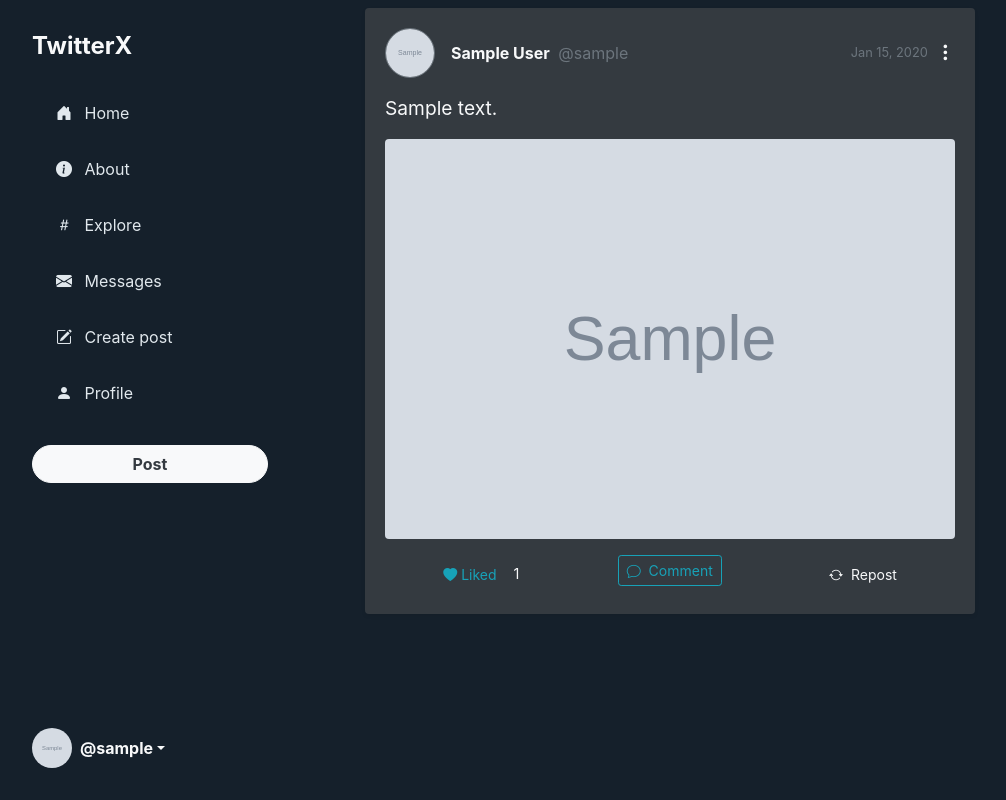
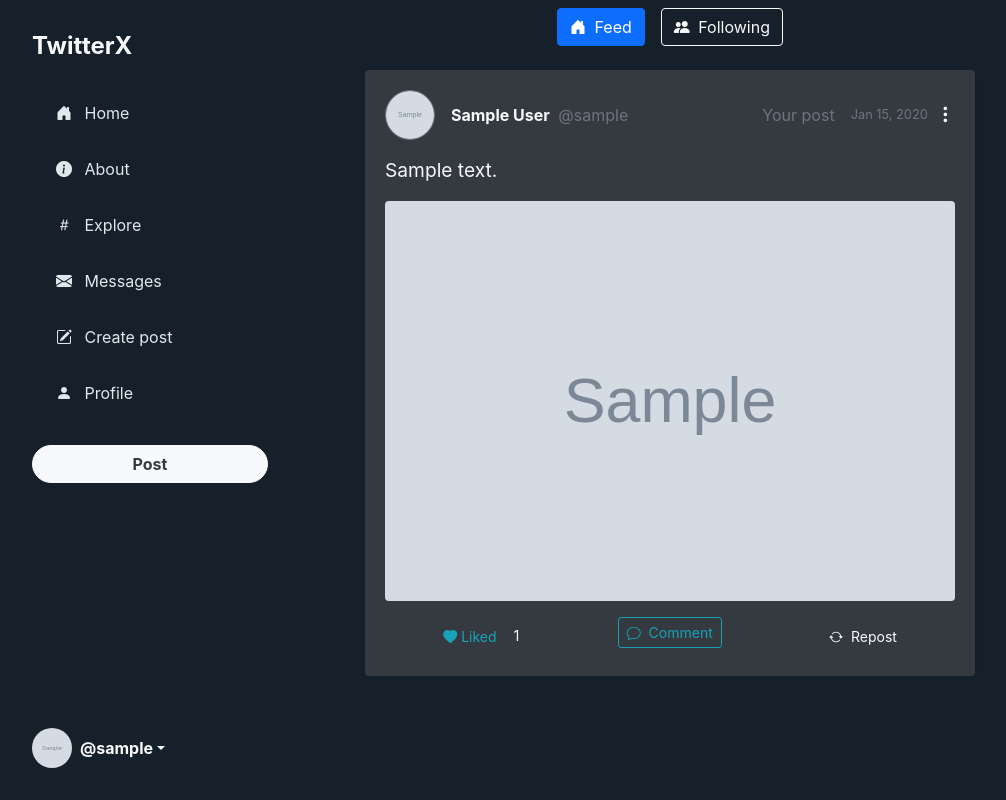
Before and after one commit to Ajaygohil25/twitterX, a Django app: page / in a window 1280 px wide. Shown: the whole page, without its empty margins (0-1006 px from the left). Run offline with Django 5.2, Linux system fonts and the light colour scheme; a user stored in the database is signed in; tables that the repository leaves empty hold one stand-in row (values such as "Sample post"); grey boxes marked "Sample" are stand-in pictures; some libraries are stand-ins or nearby versions.

Commit message:
feat: implemented the functionality of follow and unfollow user as well as implemented the feature of show feed of following users.

```diff
--- a/blog/models.py
+++ b/blog/models.py
@@ -42,6 +42,9 @@ class Post(TimeStampedModel):
     def get_all_comments(self):
         return self.comment_set.all()
 
+    def get_queryset(self):
+        return Post.objects.filter(user_id=self.user_id).order_by('-created_at').all()
+
 class Media(models.Model):
     file = models.FileField(upload_to="blog_media/", blank=True, null=True)
     post = models.ForeignKey(Post, on_delete=models.CASCADE)
--- a/blog/static/blog/main.css
+++ b/blog/static/blog/main.css
@@ -99,3 +99,9 @@ a {
   max-width: 500px;
 }
 .d-none { display: none !important; }
+
+.active-tab {
+  background-color: #0d6efd;
+  color: white !important;
+  border-color: #0d6efd;
+}
--- a/blog/static/blog/main.js
+++ b/blog/static/blog/main.js
@@ -66,3 +66,44 @@ document.addEventListener("DOMContentLoaded", function () {
     }
   });
 });
+
+
+$(document).ready(function () {
+  $(".follow-btn-form").submit(function (e) {
+    e.preventDefault();
+
+    const $form = $(this);
+    const url = $form.data("url");
+    const csrf_token = $form.find('input[name="csrfmiddlewaretoken"]').val();
+
+    $.ajax({
+      url: url,
+      type: 'POST',
+      headers: {
+        'X-CSRFToken': csrf_token
+      },
+      success: function (data) {
+        const $button = $form.find("button");
+        const $icon = $button.find("i");
+        const $count = $form.find("span");
+
+        if (data["is_liked"] === true) {
+          $button
+              .removeClass("btn btn-sm text-light p-2 d-flex align-items-center")
+            .addClass("btn btn-sm text-info p-2")
+            .html('<i class="bi bi-heart-fill mr-1"></i> Liked');
+        } else {
+          $button
+            .removeClass("btn btn-sm text-info p-2")
+            .addClass("btn btn-sm text-light p-2 d-flex align-items-center")
+            .html('<i class="bi bi-heart mr-1"></i> Like');
+        }
+
+        $count.text(data["likes"]);
+      },
+      error: function (xhr, status, error) {
+        console.log("Error:", error);
+      }
+    });
+  });
+});
--- a/blog/templates/blog/home.html
+++ b/blog/templates/blog/home.html
@@ -1,5 +1,18 @@
 {% extends 'blog/base.html' %}
 {% block content %}
 
-{% include 'blog/show_posts_feed.html' %}
+    <!-- Tabs Navigation -->
+    <div class="d-flex justify-content-center mb-4">
+        <a href="{% url 'blog-home' %}"
+           class="btn btn-outline-light mx-2 {% if request.resolver_match.url_name == 'blog-home' %}active-tab{% endif %}">
+            <i class="bi bi-house-door-fill mr-1"></i> Feed
+        </a>
+        <a href="{% url 'following-feed' %}"
+           class="btn btn-outline-light mx-2 {% if request.resolver_match.url_name == 'following-feed' %}active-tab{% endif %}">
+            <i class="bi bi-people-fill mr-1"></i> Following
+        </a>
+
+    </div>
+
+    {% include 'blog/show_posts_feed.html' %}
 {% endblock %}
--- a/blog/templates/blog/show_posts_feed.html
+++ b/blog/templates/blog/show_posts_feed.html
@@ -2,7 +2,6 @@
 {% for post in posts %}
     <div class="card bg-dark text-light mb-4 shadow-sm border-0 rounded">
         <div class="card-body">
-
             <!-- Profile Info -->
             <div class="d-flex align-items-center mb-2">
                 <!-- Profile Image -->
@@ -22,6 +21,26 @@
 
                         <!-- Date + Dropdown -->
                         <div class="d-flex align-items-center">
+
+                            {% if login_user == post.user_id  %}
+                                <span class="text-muted ml-1 mr-3">Your post</span>
+
+                            {% elif post.user_id.id in following_users %}
+                                <form method="POST" action="{% url 'user-follow' %}" class="m-0 p-0">
+                                    {% csrf_token %}
+                                    <input type="hidden" name="user_id" value="{{ post.user_id.id }}">
+                                    <button class="btn btn-outline-primary btn-sm mr-4">Following</button>
+                                </form>
+
+                            {% else %}
+                                <form method="POST" action="{% url 'user-follow' %}" class="m-0 p-0">
+                                    {% csrf_token %}
+                                    <input type="hidden" name="user_id" value="{{ post.user_id.id }}">
+                                    <button class="btn btn-outline-primary btn-sm mr-4">Follow</button>
+                                </form>
+
+                            {% endif %}
+
                             <small class="text-muted mr-2">{{ post.created_at|date:"M d, Y" }}</small>
 
                             {% if post.user_id == user %}
--- a/blog/urls.py
+++ b/blog/urls.py
@@ -1,6 +1,6 @@
 from django.urls import path
-from .views import home, about, PostListView, PostDetailView, PostCreateView, PostUpdateView, PostDeleteView, \
-       PostLikeView, CommentView, CommentDeleteView, CommentUpdateView
+from .views import about, PostListView, PostDetailView, PostCreateView, PostUpdateView, PostDeleteView, \
+       PostLikeView, CommentView, CommentDeleteView, CommentUpdateView, FollowingUserListView
 
 urlpatterns = [
        path('',PostListView.as_view() , name="blog-home"),
@@ -13,4 +13,6 @@ urlpatterns = [
        path("post/<int:pk>/comment", CommentView.as_view(), name='blog-comment'),
        path("post/comment/<int:pk>/delete", CommentDeleteView.as_view(), name='blog-comment-delete'),
        path("post/comment/<int:pk>/update", CommentUpdateView.as_view(), name='blog-comment-update'),
+
+       path("following-feed", FollowingUserListView.as_view(), name="following-feed")
 ]
--- a/blog/views.py
+++ b/blog/views.py
@@ -1,5 +1,6 @@
 from django.contrib import messages
 from django.contrib.auth.mixins import LoginRequiredMixin, UserPassesTestMixin
+from django.contrib.auth.models import User
 from django.http import HttpResponse, JsonResponse
 from django.shortcuts import render, get_object_or_404, redirect
 from django.template.defaulttags import comment
@@ -9,14 +10,8 @@ from django.views.generic import ListView, DetailView, CreateView, UpdateView, D
 
 from blog.form import MediaForm, CommentForm
 from blog.models import Post, Media, Like, Comment
+from users.models import Following
 
-
-def home(request):
-    posts = Post.objects.all()
-    contexts = {
-        "posts": posts,
-    }
-    return render(request, 'blog/home.html', context=contexts)
 
 class PostListView(LoginRequiredMixin, ListView):
     model = Post
@@ -30,11 +25,50 @@ class PostListView(LoginRequiredMixin, ListView):
         user_likes =  Like.objects.filter(user = self.request.user).values_list('post_id', flat=True)
         context['liked_posts'] = user_likes
 
+        context["following_users"] = (Following.objects.filter(follower_user=self.request.user).
+                                      values_list('following_user_id',flat=True))
+
+        context["login_user"] = self.request.user
+        # breakpoint()
         if self.request.POST:
             context['comment_form'] = CommentForm(self.request.POST)
         else:
             context['comment_form'] = CommentForm()
 
+        return context
+
+
+class FollowingUserListView(LoginRequiredMixin, ListView):
+    model = Post
+    context_object_name = 'posts'
+    template_name = "blog/home.html"
+    paginate_by = 3
+
+    def get_queryset(self):
+        following_users = Following.objects.filter(
+            follower_user=self.request.user
+        ).values_list('following_user', flat=True)
+
+        posts = Post.objects.filter(user_id__in=following_users).order_by('-created_at')
+        return posts
+
+    def get_context_data(self, **kwargs):
+        context = super().get_context_data(**kwargs)
+
+        context["login_user"] = self.request.user
+
+        user_likes = Like.objects.filter(user=self.request.user).values_list('post_id', flat=True)
+        context['liked_posts'] = user_likes
+
+        context["following_users"] = Following.objects.filter(
+            follower_user=self.request.user
+        ).values_list('following_user', flat=True)
+
+        # Comment form
+        if self.request.POST:
+            context['comment_form'] = CommentForm(self.request.POST)
+        else:
+            context['comment_form'] = CommentForm()
         return context
 
 class PostDetailView(DetailView):
--- a/users/models.py
+++ b/users/models.py
@@ -1,5 +1,6 @@
 from django.contrib.auth.models import User
 from django.db import models
+from blog.models import TimeStampedModel
 
 class Profile(models.Model):
     user = models.OneToOneField(User, on_delete=models.CASCADE)
@@ -8,3 +9,7 @@ class Profile(models.Model):
 
     def __str__(self):
         return f'{self.user.username} Profile'
+
+class Following(TimeStampedModel):
+    follower_user = models.ForeignKey(User, on_delete=models.CASCADE, related_name='following')  # the one who follows others
+    following_user = models.ForeignKey(User, on_delete=models.CASCADE, related_name='followers')  # the one being followed
--- a/users/urls.py
+++ b/users/urls.py
@@ -1,6 +1,6 @@
 from django.urls import path
 
-from users.views import register, ProfileDetailView
+from users.views import register, ProfileDetailView, ProfileFollowView
 from django.contrib.auth import views as auth_views
 
 urlpatterns = [
@@ -31,5 +31,6 @@ urlpatterns = [
             auth_views.PasswordChangeDoneView.as_view(template_name='users/password_change_done.html'),
             name="password_change_done"),
 
-       path("profile", ProfileDetailView.as_view(), name="user-profile")
+       path("profile", ProfileDetailView.as_view(), name="user-profile"),
+       path("follow", ProfileFollowView.as_view(), name="user-follow"),
 ]
```
Also changed, not shown: users/views.py (+31 -1 lines), users/migrations/0005_following.py (added), users/migrations/0006_rename_following_following_following_user.py (added), users/migrations/0007_alter_following_following_user.py (added), users/migrations/0008_rename_user_following_follower_user_and_more.py (added), users/migrations/0009_alter_following_follower_user_and_more.py (added).
